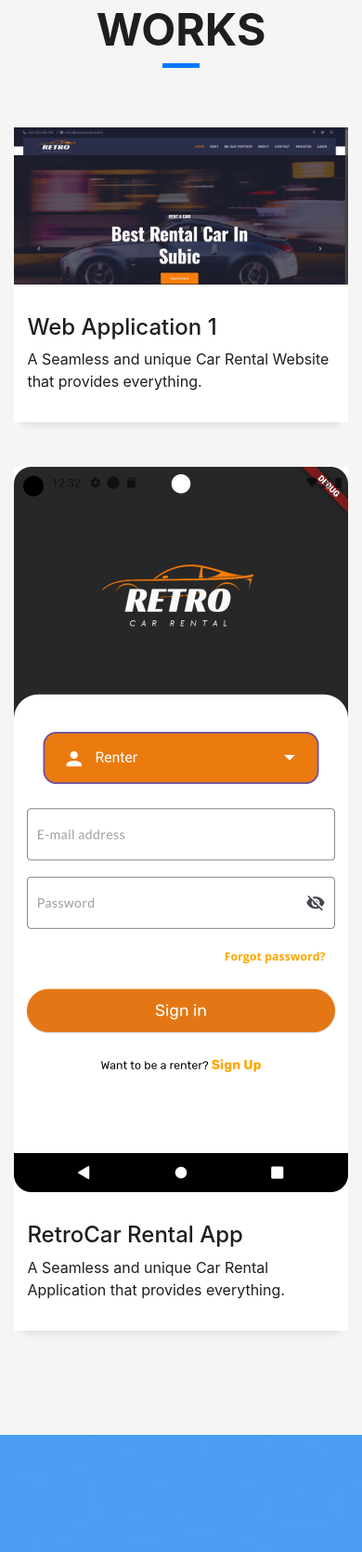
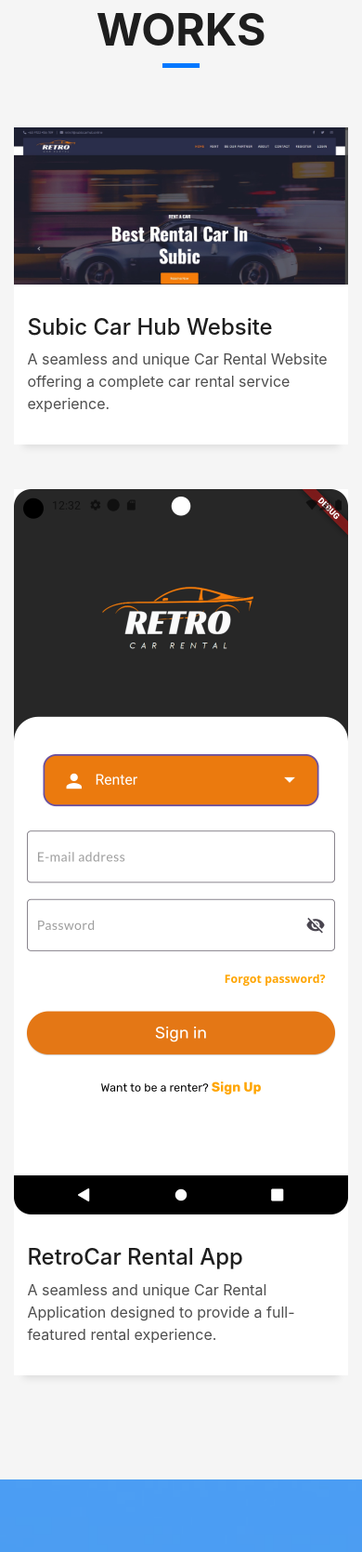
Before and after one commit to 0Drew/0Drew.github.io, a plain HTML site: page index.html in a window 390 px wide. Shown: the part 4123-5792 px from the top of the page at 93% size. Drawn offline with Linux system fonts and the light colour scheme; files whose address does not match are found by name.

Commit message:
Update index.html

```diff
--- a/index.html
+++ b/index.html
@@ -244,37 +244,41 @@
 
     <div class="container">
       <div class="row">
-      <!-- Work 1 -->
+        <!-- Work 1: Subic Car Hub -->
         <div class="col-md-4">
           <div class="work-box">
-          <a href="https://subiccarhub.com/" target="_blank">
             <div class="work-img">
-              <img src="img/Web.jpg" alt="Project 1 Image" class="img-fluid">
+              <img src="img/Web.jpg" alt="Subic Car Hub Website" class="img-fluid">
             </div>
             <div class="work-content">
-              <h4 class="work-title">Web Application 1</h4>
+              <h4 class="work-title">
+                <a href="https://subiccarhub.com/" target="_blank">
+                  Subic Car Hub Website
+                </a>
+              </h4>
               <p class="work-description">
-                A Seamless and unique Car Rental Website that provides everything.
+                A seamless and unique Car Rental Website offering a complete car rental service experience.
               </p>
             </div>
-          </a>
           </div>
         </div>
 
-      <!-- Work 2 -->
+        <!-- Work 2: RetroCar Rental App -->
         <div class="col-md-4">
           <div class="work-box">
-          <a href="https://drive.google.com/drive/folders/1TNgRBNh0sDYm6IbRxXxcMRB-s4s9RLJX?usp=sharing" target="_blank">
             <div class="work-img">
-              <img src="img/Mobile.png" alt="Project 2 Image" class="img-fluid">
+              <img src="img/Mobile.png" alt="RetroCar Rental App" class="img-fluid">
             </div>
             <div class="work-content">
-              <h4 class="work-title">RetroCar Rental App</h4>
+              <h4 class="work-title">
+                <a href="https://drive.google.com/drive/folders/1TNgRBNh0sDYm6IbRxXxcMRB-s4s9RLJX?usp=sharing" target="_blank">
+                  RetroCar Rental App
+                </a>
+              </h4>
               <p class="work-description">
-                A Seamless and unique Car Rental Application that provides everything.
+                A seamless and unique Car Rental Application designed to provide a full-featured rental experience.
               </p>
             </div>
-          </a>
           </div>
         </div>
 
```
Lines whose indentation alone changed are shown as unchanged.
